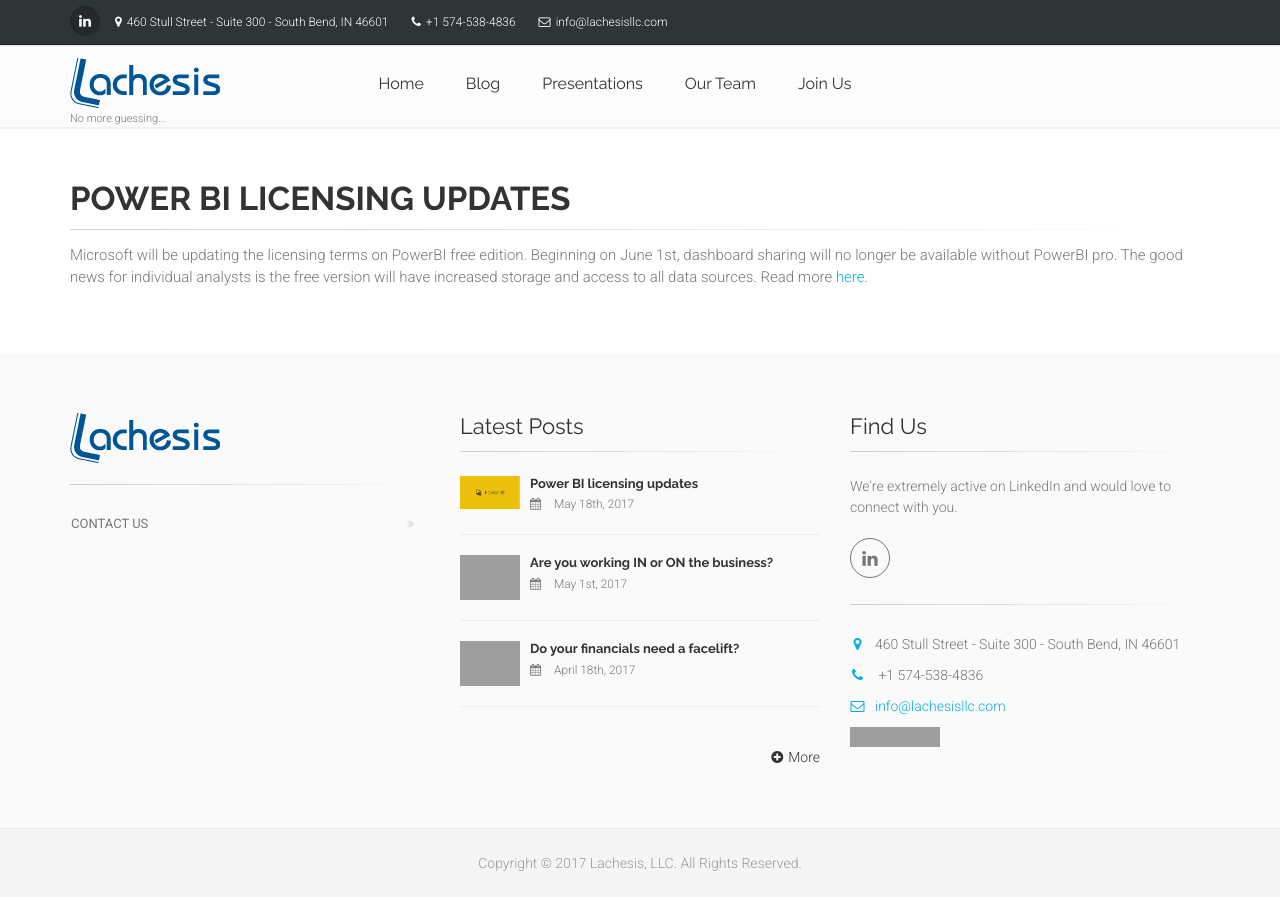
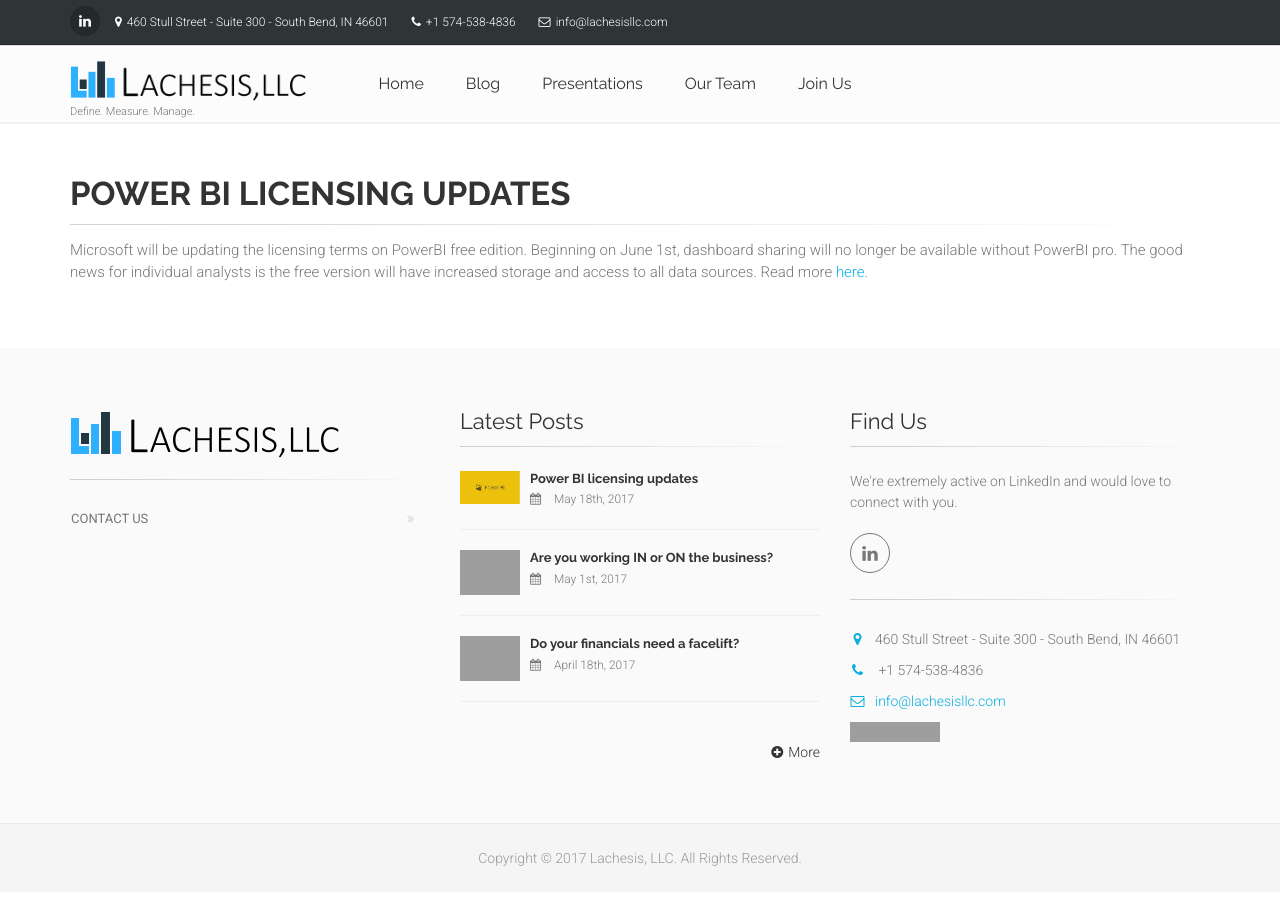
Before and after one commit to lachesisllc/lachesisllc.github.io, a Jekyll site: the page built from _posts/2017-05-18-power-bi-license-updates.md, in a window 1280 px wide. Built offline with Jekyll 4.4.1, drawn with Linux system fonts in a browser that asks for light colours; grey boxes are pictures that could not be loaded.

Commit message:
Rebranding

```diff
--- a/_data/global.yml
+++ b/_data/global.yml
@@ -1,7 +1,7 @@
 # Site Settings
 title: 'Lachesis, LLC'
 description: 'Operations, Strategy, Visualization - No more guessing...'
-slogan: 'No more guessing...'
+slogan: 'Define. Measure. Manage.'
 url: 'http://lachesisllc.com' # the base hostname & protocol for your site
 footer_text: 'Copyright © 2017 Lachesis, LLC. All Rights Reserved.'
 address: '460 Stull Street - Suite 300 - South Bend, IN 46601'
```
Also changed, not shown: images/Lachesis_150x50.png, images/Lachesis_150x50_old.png (added).
